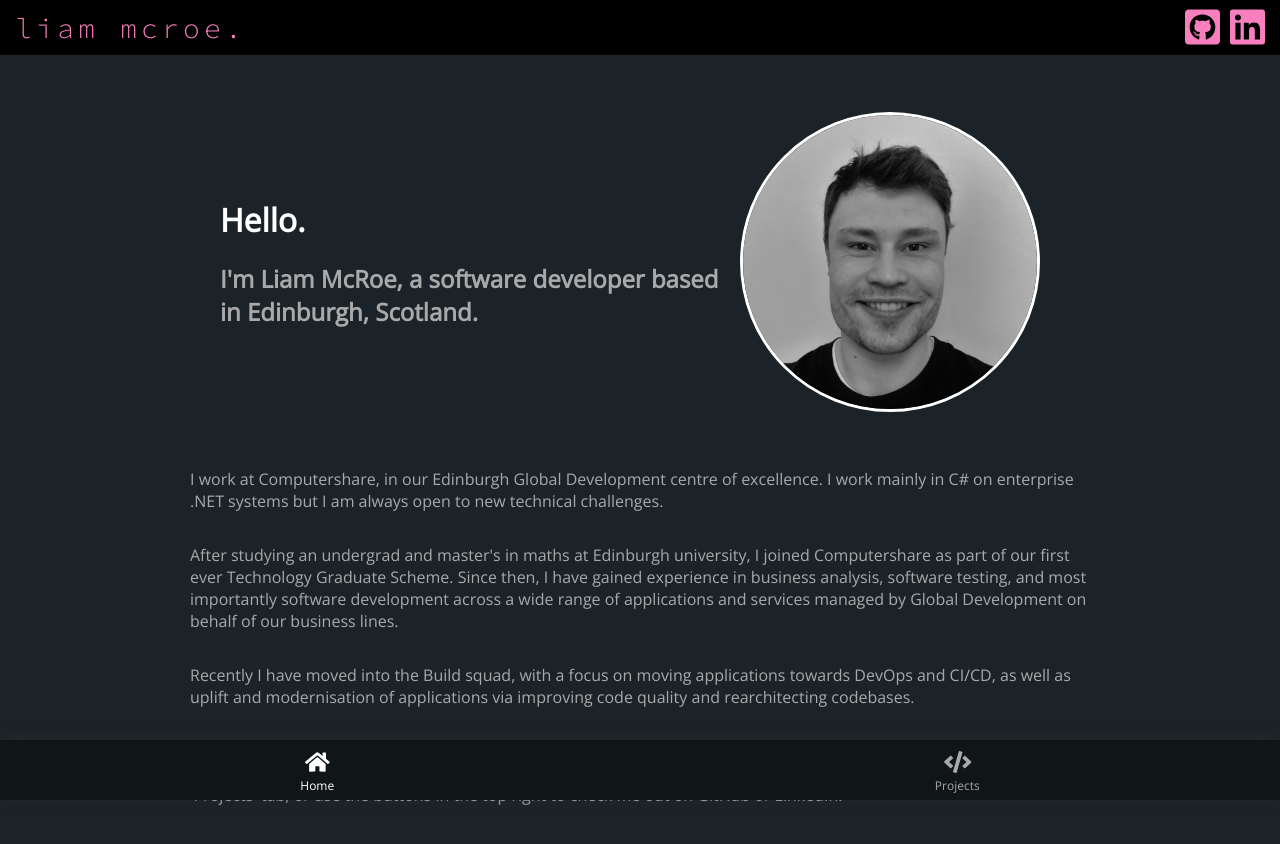
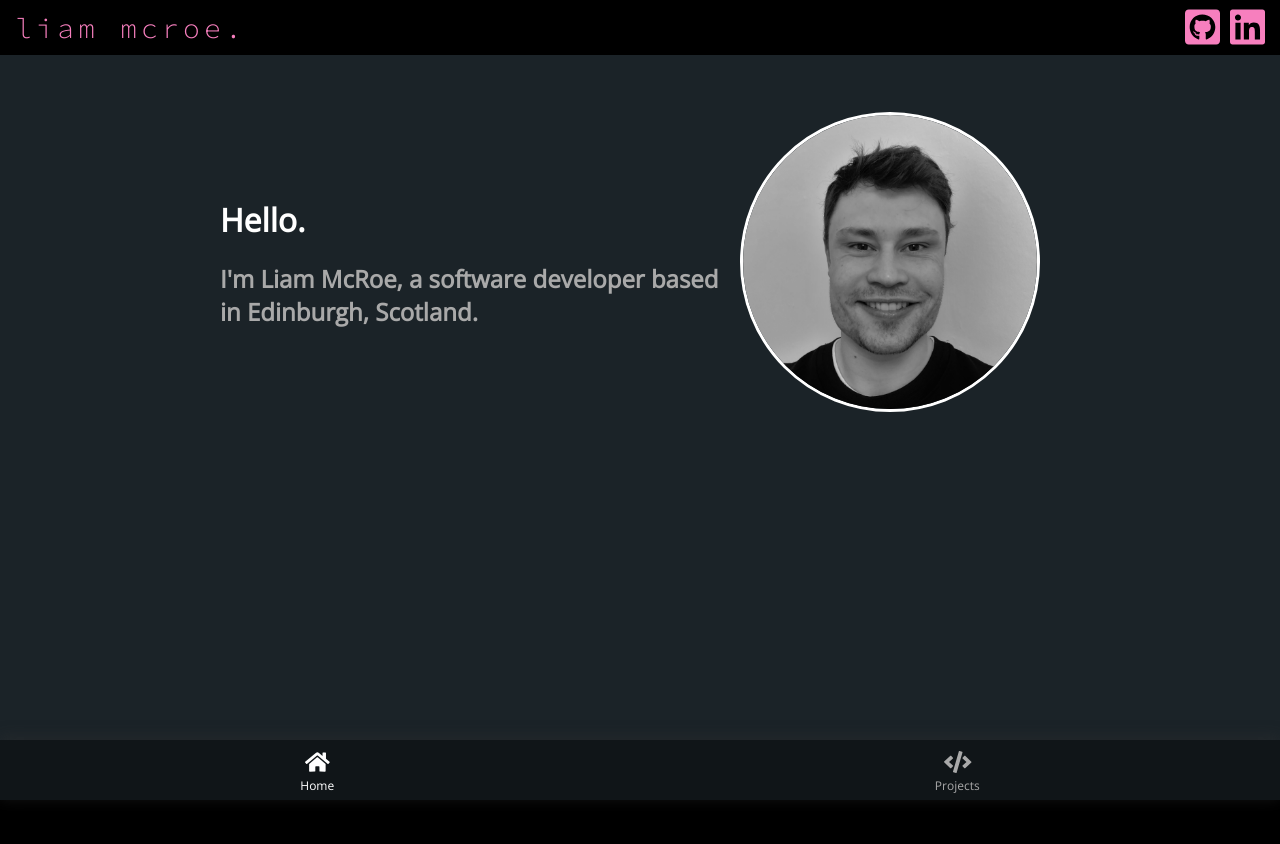
Before and after one commit to L3uler/liammcroe-personal-site, a Next.js app: page / in a window 1280 px wide. Shown: the top 844 px of the page. After the commit the page ends 800 px from the top, so only its background shows below. Built offline with nearby package versions, Linux system fonts and the light colour scheme.

Commit message:
removing bio to be rewritten in future

```diff
--- a/components/PageSpecific/Projects/ProjectCard.module.scss
+++ b/components/PageSpecific/Projects/ProjectCard.module.scss
@@ -20,7 +20,7 @@
     box-shadow: 0 .5em 1em 0 rgba(0, 0, 0, 0.5);
     transition: 0.15s;
 
-    @media screen and (min-width: 20em) {
+    @media screen and (min-width: 0) {
         max-width: calc(100% - 1em);
     }
 
@@ -84,7 +84,7 @@
                 text-align: center;
 
                 border: 2px solid $logo;
-                border-radius: 5px;
+                border-radius: .4em;
                 width: 100%;
                 height: 2.5em;
                 margin-left: 0.5em;
--- a/components/PageSpecific/Projects/ProjectCardGroup.module.scss
+++ b/components/PageSpecific/Projects/ProjectCardGroup.module.scss
@@ -3,6 +3,7 @@
 .ProjectCardGroup{
     display: flex;
     flex-wrap: wrap;
+
     @media screen and (min-width: 70em) {
         margin: 0 2em;
     }
--- a/pages/index.js
+++ b/pages/index.js
@@ -10,10 +10,6 @@ const Index = () =>
     <Layout>
         <ProfileImage header={`Hello.`} subHeader={`I'm Liam McRoe, a software developer based in Edinburgh, Scotland.`} imageSource={`/images/me.jpg`} />
         <ProfileContent>
-            <p>I work at Computershare, in our Edinburgh Global Development centre of excellence. I work mainly in C# on enterprise .NET systems but I am always open to new technical challenges.</p>
-            <p>After studying an undergrad and master's in maths at Edinburgh university, I joined Computershare as part of our first ever Technology Graduate Scheme. Since then, I have gained experience in business analysis, software testing, and most importantly software development across a wide range of applications and services managed by Global Development on behalf of our business lines.</p>
-            <p>Recently I have moved into the Build squad, with a focus on moving applications towards DevOps and CI/CD, as well as uplift and modernisation of applications via improving code quality and rearchitecting codebases.</p>
-            <p>I care about software craftsmanship, and even though I am at a reasonably early stage in my career I spend lots of time thinking and learning about how I can write clean, maintainable code. You can find some of my side projects in the 'Projects' tab, or use the buttons in the top right to check me out on GitHub or LinkedIn.</p>
         </ProfileContent>
     </Layout>;
 export default Index;
```
